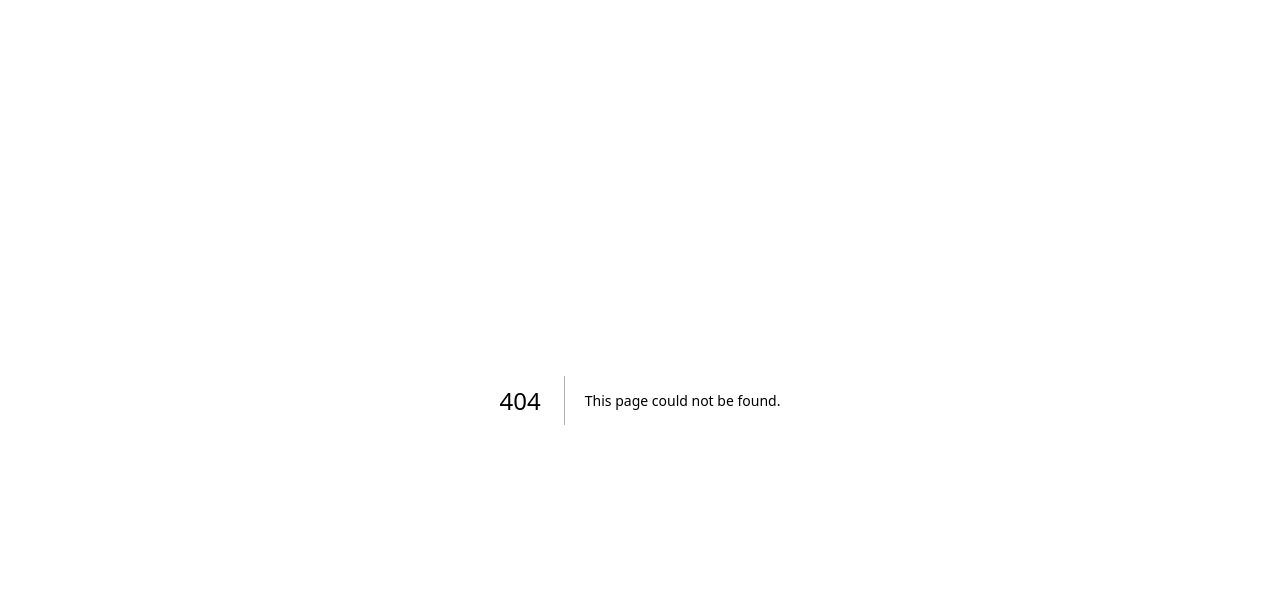
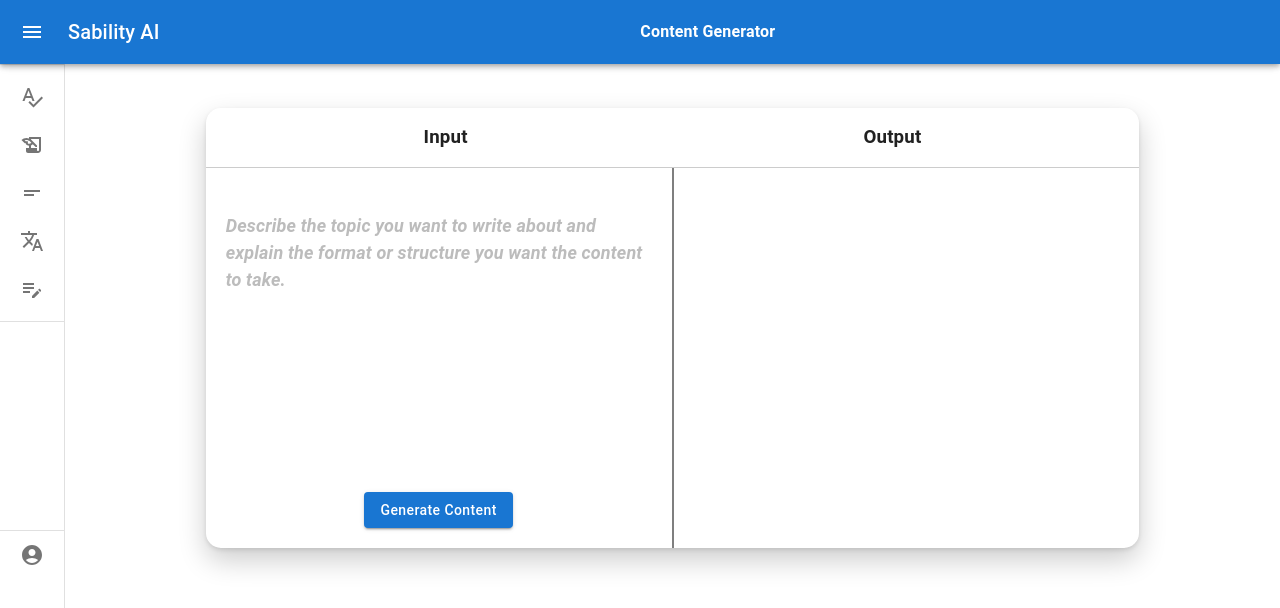
Before and after one commit to tope-olajide/sabi-ai, a Next.js app: page /generate-content in a window 1280 px wide. Before the commit this address had no page. Shown: the top 608 px of the page. Built offline with nearby package versions, Linux system fonts and the light colour scheme.

Commit message:
Implement content generation feature
- Make API request to the content generation API
- Add more Target Language to the translator

```diff
--- /dev/null
+++ b/src/app/generate-content/ContentGenerator.tsx
@@ -0,0 +1,127 @@
+"use client";
+import SideBar from "@/components/SideBar";
+import Button from "@mui/material/Button";
+
+import Radio from "@mui/material/Radio";
+import RadioGroup from "@mui/material/RadioGroup";
+import FormControlLabel from "@mui/material/FormControlLabel";
+import FormControl from "@mui/material/FormControl";
+import FormLabel from "@mui/material/FormLabel";
+import { useState, ChangeEvent, useRef, useEffect } from "react";
+import Select, { SelectChangeEvent } from "@mui/material/Select";
+import InputLabel from "@mui/material/InputLabel";
+import MenuItem from "@mui/material/MenuItem";
+
+const ContentGenerator = () => {
+  const editorRef = useRef<HTMLDivElement | null>(null);
+  const outputRef = useRef<HTMLDivElement | null>(null);
+  const [isEditorEmpty, setIsEditorEmpty] = useState(true);
+  const [isGenerating, setIsGenerating] = useState(false);
+  const focusEditor = () => {
+    if (editorRef.current) {
+      editorRef.current.focus();
+    }
+  };
+  useEffect(() => {
+    focusEditor();
+  }, []);
+  const generateContent = async () => {
+    const textData = editorRef.current!.innerText;
+    if (!textData.trim()) {
+      return;
+    }
+    try {
+      setIsGenerating(true);
+      const response = await fetch("http://localhost:5000/generate-content", {
+        method: "POST",
+        headers: {
+          "Content-Type": "application/json",
+        },
+        body: JSON.stringify({
+          textData: editorRef.current!.innerText,
+        }),
+      });
+      const result = await response.json();
+      console.log(result.queryResult.response);
+      setIsGenerating(false);
+      const paraphrasedText = result.queryResult.response;
+      outputRef.current!.innerHTML = "";
+      outputRef.current!.innerHTML = paraphrasedText;
+    } catch (error) {
+      setIsGenerating(false);
+      console.log(error);
+    }
+  };
+  const handleEditorChange = (event: ChangeEvent<HTMLDivElement>) => {
+    if (editorRef.current?.innerHTML) {
+      setIsEditorEmpty(false);
+    } else {
+      setIsEditorEmpty(true);
+    }
+  };
+  const handlePaste = (e: any) => {
+    e.preventDefault();
+    const text = e.clipboardData.getData("text/plain");
+    const selection = window.getSelection();
+    const range = selection!.getRangeAt(0);
+    range.deleteContents();
+    const textNode = document.createTextNode(text);
+    range.insertNode(textNode);
+    range.setStartAfter(textNode);
+    range.collapse(true);
+    selection!.removeAllRanges();
+    selection!.addRange(range);
+    setIsEditorEmpty(false);
+  };
+  return (
+    <>
+      <SideBar pageTitle="Content Generator">
+        <section className="input-output-container">
+          <div className="translate-header-section">
+            <h3>Input</h3>
+            <h3>Output</h3>
+          </div>
+          <section className="input-output-section">
+            <section className="input-container" onClick={focusEditor}>
+              <div>
+                <div
+                  contentEditable
+                  className="editable"
+                  ref={editorRef}
+                  onInput={(e: any) => handleEditorChange(e)}
+                  onPaste={handlePaste}
+                ></div>
+                {isEditorEmpty ? (
+                  <h1 className="placeholder-text" onClick={focusEditor}>
+                    Describe the topic you want to write about and explain the
+                    format or structure you want the content to take.
+                  </h1>
+                ) : null}
+              </div>
+
+              <div className="sub_div generate_sub_div">
+                <Button
+                  sx={{ textTransform: "Capitalize" }}
+                  variant="contained"
+                  onClick={generateContent}
+                  disabled={isGenerating}
+                >
+                 {isGenerating? 'Generating...':'Generate Content'}
+                </Button>
+              </div>
+            </section>
+            <section className="output-container">
+              <div className="output" ref={outputRef}></div>
+              <div className="sub_div">
+               {/*  <p>0 Sentences </p>
+
+                <p>0 Words</p> */}
+              </div>
+            </section>
+          </section>
+        </section>
+      </SideBar>
+    </>
+  );
+};
+export default ContentGenerator;
--- a/src/app/globals.css
+++ b/src/app/globals.css
@@ -81,6 +81,7 @@ body {
 
 .output {
   overflow: auto;
+  height: 300px;
 }
 
 .summarize-mode {
@@ -99,6 +100,15 @@ body {
   margin-left: 20px;
   justify-content: space-between;
   width: 300px;
+}
+
+.placeholder-text {
+  font-style: italic;
+  font-weight: 600;
+  opacity: 0.3;
+  cursor:default;
+  font-size: 18px;
+  margin: 0;
 }
 
 @media only screen and (max-width: 720px) {
--- a/src/components/SideBar.tsx
+++ b/src/components/SideBar.tsx
@@ -162,7 +162,7 @@ export default function SideBar({ children, pageTitle }:any) {
             <ListItem key={text} disablePadding sx={{ display: "block" }}>
               <Link
                 underline="none"
-                href={index == 0 ? "/" : index == 1 ? "/paraphraser": index == 2 ? "/summarize": index == 3 ? "/translate" : "#"}
+                href={index == 0 ? "/" : index == 1 ? "/paraphraser": index == 2 ? "/summarize": index == 3 ? "/translate" : "/generate-content"}
               >
                 <ListItemButton
                   sx={{
```
Also changed, not shown: src/app/generate/ContentGenerator.tsx (deleted, +0 -91 lines), src/app/translate/Translator.tsx (+16 -5 lines), src/app/generate-content/page.tsx (renamed from src/app/generate/page.tsx).
